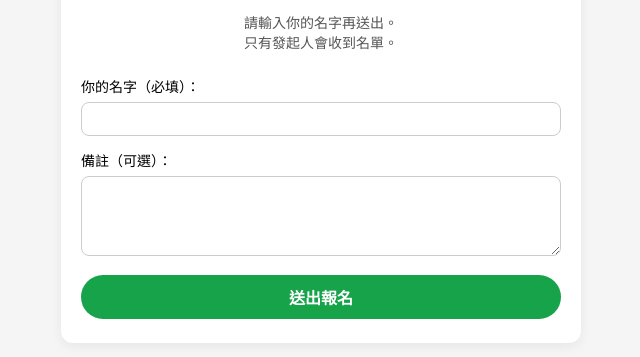
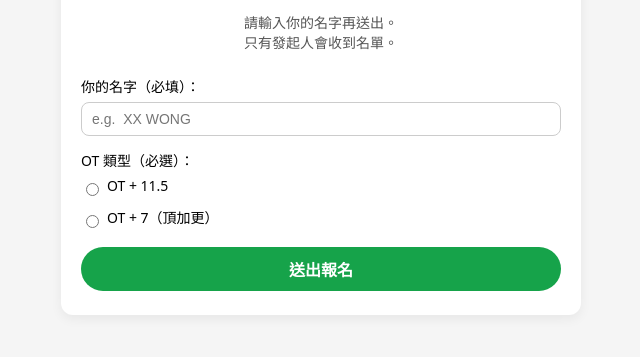
Before and after one commit to p96579-maker/signup-webapp-project, a plain HTML site: page index.html in a window 1280 px wide. Shown: the part 99-456 px from the top of the page, without its empty margins (319-959 px from the left). Drawn offline with Linux system fonts and the light colour scheme.

Commit message:
Add files via upload

```diff
--- a/index.html
+++ b/index.html
@@ -2,7 +2,7 @@
 <html lang="zh-Hant">
 <head>
   <meta charset="UTF-8" />
-  <title>報名表單</title>
+  <title>OT_報名表單</title>
   <meta name="viewport" content="width=device-width, initial-scale=1" />
   <style>
     body { font-family: system-ui, -apple-system, BlinkMacSystemFont, "Segoe UI", sans-serif; background: #f5f5f5; margin: 0; padding: 0; }
@@ -10,8 +10,10 @@
     h1 { font-size: 22px; margin-top: 0; text-align: center; }
     p.desc { font-size: 14px; color: #555; text-align: center; margin-bottom: 24px; white-space: pre-line; }
     label { display: block; font-size: 14px; margin-bottom: 6px; }
-    input[type="text"], textarea { width: 100%; padding: 8px 10px; border-radius: 8px; border: 1px solid #ccc; font-size: 14px; box-sizing: border-box; margin-bottom: 14px; }
-    textarea { resize: vertical; min-height: 80px; }
+    input[type="text"] { width: 100%; padding: 8px 10px; border-radius: 8px; border: 1px solid #ccc; font-size: 14px; box-sizing: border-box; margin-bottom: 14px; }
+    .ot-group { margin-bottom: 14px; }
+    .ot-option { display: flex; align-items: center; margin-bottom: 6px; font-size: 14px; }
+    .ot-option input { margin-right: 8px; }
     button[type="submit"] { width: 100%; padding: 10px 0; border-radius: 999px; border: none; font-size: 16px; cursor: pointer; background: #16a34a; color: white; font-weight: 600; }
     button[type="submit"]:hover { background: #15803d; }
     .success, .error { display: none; margin-top: 16px; padding: 10px 12px; border-radius: 8px; font-size: 14px; }
@@ -22,15 +24,34 @@
 <body>
   <div class="container">
     <h1 id="eventTitle">報名表單</h1>
-    <p id="eventRemark" class="desc">請輸入你的名字再送出。\n只有發起人會收到名單。</p>
+    <p id="eventRemark" class="desc">請輸入你的名字再送出。</p>
 
-    <form id="signupForm" action="https://formspree.io/f/xxxxxxx" method="POST">
+    <!-- TODO: 將 action 改成你自己 Formspree 提供嗰條 URL -->
+    <form id="signupForm" action="https://formspree.io/f/mpwvlzww" method="POST">
+      <!-- 名字 -->
       <label for="name">你的名字（必填）：</label>
-      <input type="text" id="name" name="姓名" required />
+      <input
+        type="text"
+        id="name"
+        name="姓名"
+        placeholder="e.g.  XX WONG"
+        required
+      />
 
-      <label for="note">備註（可選）：</label>
-      <textarea id="note" name="備註"></textarea>
+      <!-- OT 類型 -->
+      <div class="ot-group">
+        <label>OT 類型（必選）：</label>
+        <div class="ot-option">
+          <input type="radio" id="ot115" name="OT類型" value="OT + 11.5" />
+          <label for="ot115">OT + 11.5</label>
+        </div>
+        <div class="ot-option">
+          <input type="radio" id="ot7" name="OT類型" value="OT + 7 (頂加更)" />
+          <label for="ot7">OT + 7（頂加更）</label>
+        </div>
+      </div>
 
+      <!-- 由 URL 帶入嘅活動名／備註（隱藏欄位，方便後台分組） -->
       <input type="hidden" id="eventField" name="活動" value="報名表單" />
       <input type="hidden" id="eventRemarkField" name="活動備註" value="" />
 
@@ -42,6 +63,7 @@
   </div>
 
   <script>
+    // 由 URL 讀取 ?title= & ?remark=，設定活動標題及備註
     (function () {
       const params = new URLSearchParams(window.location.search);
       const defaultTitle = "報名表單";
@@ -68,14 +90,27 @@
 
       const formData = new FormData(form);
 
-      if (!formData.get("姓名") || formData.get("姓名").trim() === "") {
+      const name = formData.get("姓名");
+      const otType = formData.get("OT類型");
+
+      if (!name || name.trim() === "") {
         errorMsg.textContent = "請輸入名字。";
         errorMsg.style.display = "block";
         return;
       }
 
+      if (!otType) {
+        errorMsg.textContent = "請選擇 OT 類型。";
+        errorMsg.style.display = "block";
+        return;
+      }
+
       try {
-        const res = await fetch(form.action, { method: form.method, body: formData, headers: { Accept: "application/json" } });
+        const res = await fetch(form.action, {
+          method: form.method,
+          body: formData,
+          headers: { Accept: "application/json" }
+        });
 
         if (res.ok) {
           form.reset();
```
